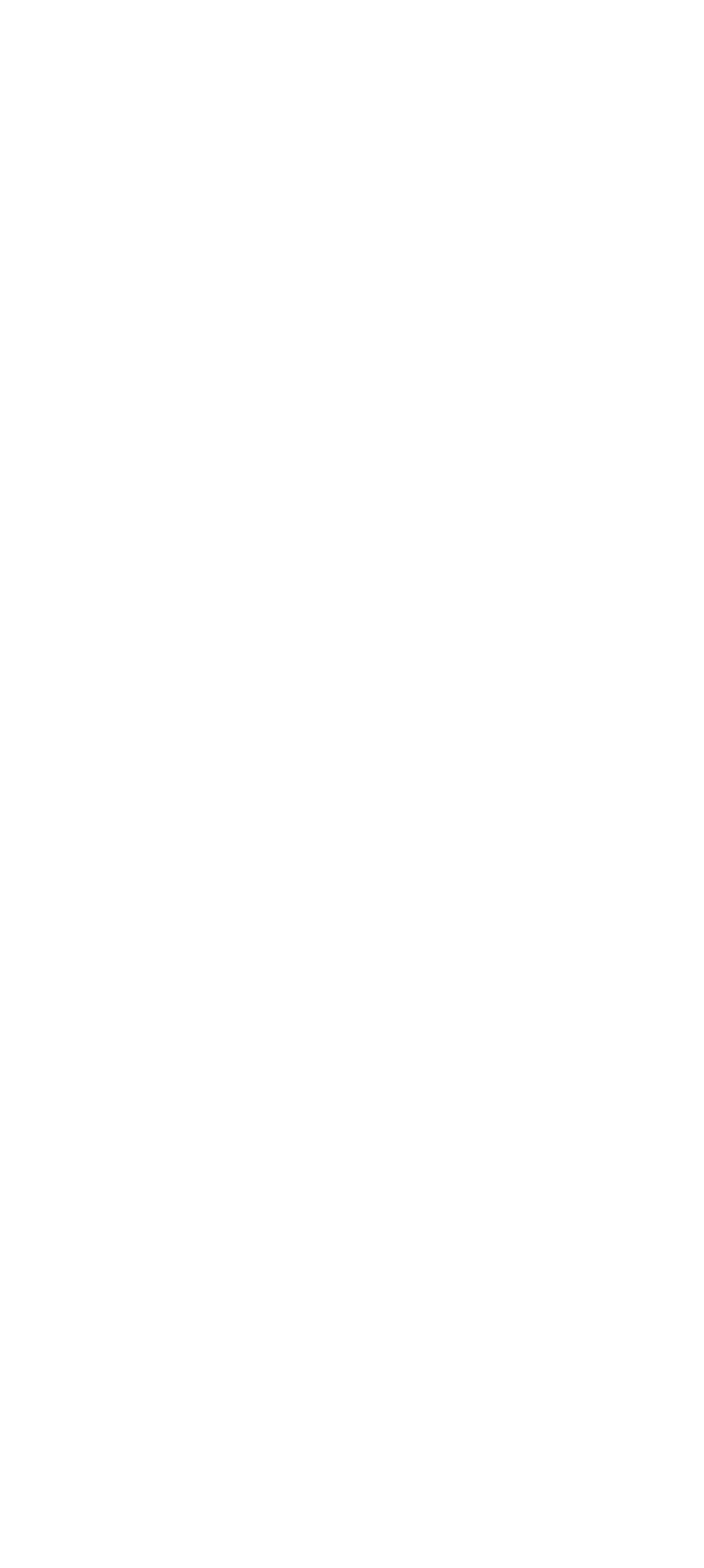
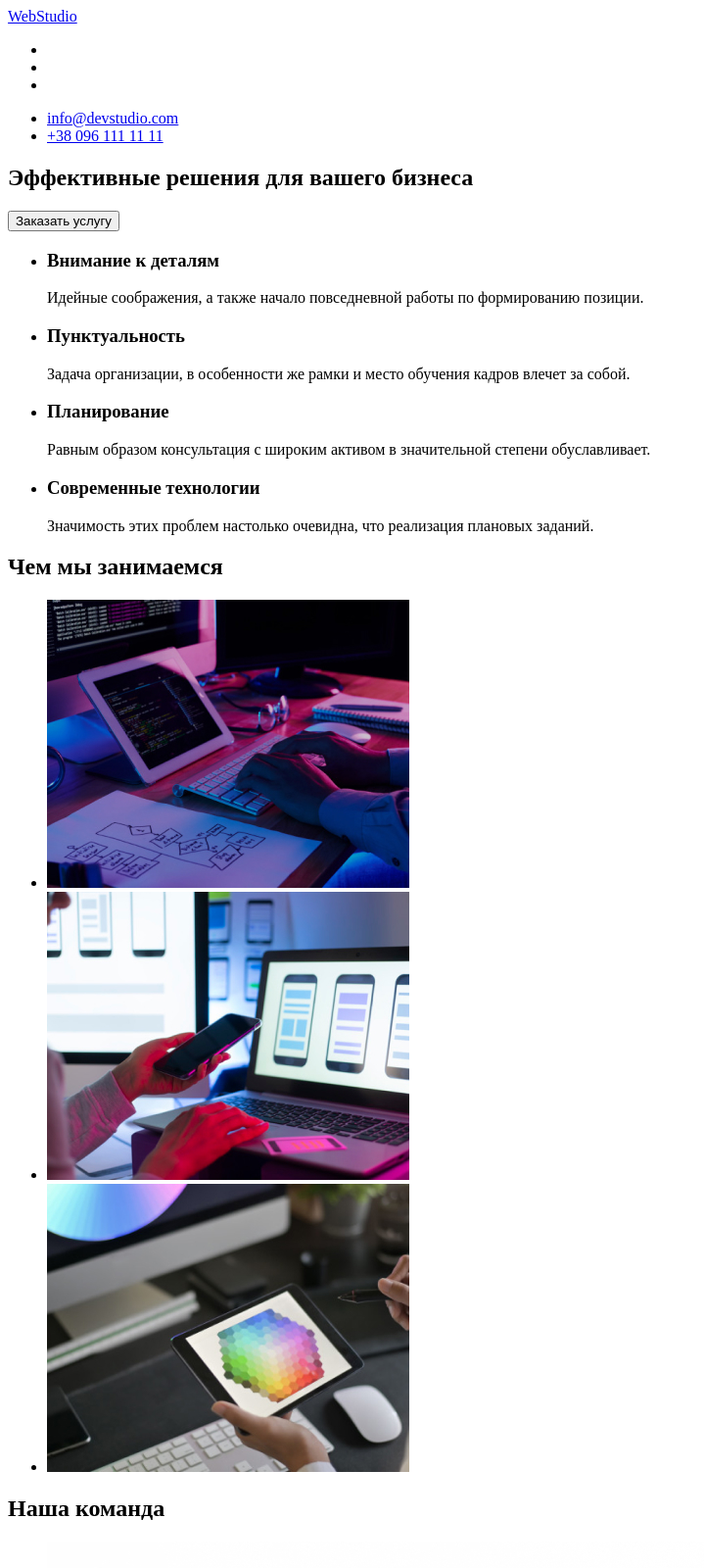
Before and after one commit to krik86/goit-markup-hw-01, a plain HTML site: page index.html in a window 1280 px wide. Shown: the top 1600 px of the page at 98% size, without its empty margins (0-719 px from the left). Before the commit the page ends 800 px from the top, so only its background shows below. Drawn offline with Linux system fonts and the light colour scheme.

Commit message:
Домашня робота 1

```diff
--- a/index.html
+++ b/index.html
@@ -1,12 +1,134 @@
 <!DOCTYPE html>
-<html lang="en">
+<html lang="ru">
 <head>
     <meta charset="UTF-8">
     <meta http-equiv="X-UA-Compatible" content="IE=edge">
     <meta name="viewport" content="width=device-width, initial-scale=1.0">
-    <title>GoIT1</title>
+    <title>WebStudio</title>
 </head>
 <body>
 
+    <header>
+        <!--
+            Header
+        -->
+        <a href="./index.html">
+            WebStudio
+        </a>
+
+        <nav>
+            <ul>
+                <li><a href="Студия"></a></li>
+                <li><a href="Портфолио"></a></li>
+                <li><a href="Контакты"></a></li>
+            </ul>
+        </nav>
+
+        <ul>
+            <li><a href="mailto:info@devstudio.com">info@devstudio.com</a></li>
+            <li><a href="tel:+380961111111">+38 096 111 11 11</a></li>
+        </ul>
+
+    </header>
+
+    <main>
+        <!--Section 1-->
+        <section>
+            <H1>Эффективные решения для вашего бизнеса</H1>
+            <button type="button">Заказать услугу</button>
+        </section>
+        <!--Section 2-->
+        <section>
+            <ul>
+                <li>
+                    <h3>Внимание к деталям</h3>
+                    <p>Идейные соображения, а также начало повседневной работы по формированию позиции.</p>
+                </li>
+
+                <li>
+                    <h3>Пунктуальность</h3>
+                    <p>Задача организации, в особенности же рамки и место обучения кадров влечет за собой.</p>
+                </li>
+
+                <li>
+                    <h3>Планирование</h3>
+                    <p>Равным образом консультация с широким активом в значительной степени обуславливает.</p>
+                </li>
+
+                <li>
+                    <h3>Современные технологии</h3>
+                    <p>Значимость этих проблем настолько очевидна, что реализация плановых заданий.</p>
+                </li>
+            </ul>
+        </section>
+        <!--Section 3-->
+        <section>
+            <h2>Чем мы занимаемся</h2>
+            <ul>
+                <li>
+                    <img src="./images/box1.jpg"
+                    alt="Работа на планшете"
+                    width="370"
+                    height="294">
+                </li>
+
+                <li>
+                    <img src="./images/box2.jpg"
+                    alt="Разработка мобильных приложений"
+                    width="370"
+                    height="294">
+                </li>
+
+                <li>
+                    <img src="./images/box3.jpg"
+                    alt="Приложение на планшете"
+                    width="370"
+                    height="294">
+                </li>
+            </ul>
+        </section>
+        <!--Section 4-->
+        <section>
+            <h2>Наша команда</h2>
+            <ul>
+                <li><img src="./images/team1.jpg"
+                    alt="Игорь Демьяненко">
+                    <h3>Игорь Демьяненко</h3>
+                    <p>Product Designer</p>
+                </li>
+                <li><img src="./images/team2.jpg"
+                    alt="Ольга Репина">
+                    <h3>Ольга Репина</h3>
+                    <p>Frontend Developer</p>
+                </li>
+                <li><img src="./images/team3.jpg"
+                    alt="Николай Тарасов">
+                    <h3>Николай Тарасов</h3>
+                    <p>Marketing</p>
+                </li>
+                <li><img src="./images/team4.jpg"
+                    alt="Михаил Ермаков">
+                    <h3>Михаил Ермаков</h3>
+                    <p>UI Designer</p>
+                </li>
+            </ul>
+        </section>
+
+    </main>
+    <!--
+        Footer
+    -->
+    <footer>
+        <a href="">
+            WebStudio
+        </a>
+        <address>
+            г. Киев, пр-т Леси Украинки, 26
+            <ul>
+                <li><a href="mailto:info@devstudio.com">info@devstudio.com</a></li>
+                <li><a href="tel:+380961111111">+38 096 111 11 11</a></li>
+            </ul>
+        </address>
+    </footer>
 </body>
 </html>
```
Also changed, not shown: images/box1.jpg (added), images/box2.jpg (added), images/box3.jpg (added), images/team1.jpg (added), images/team2.jpg (added), images/team3.jpg (added), images/team4.jpg (added).
